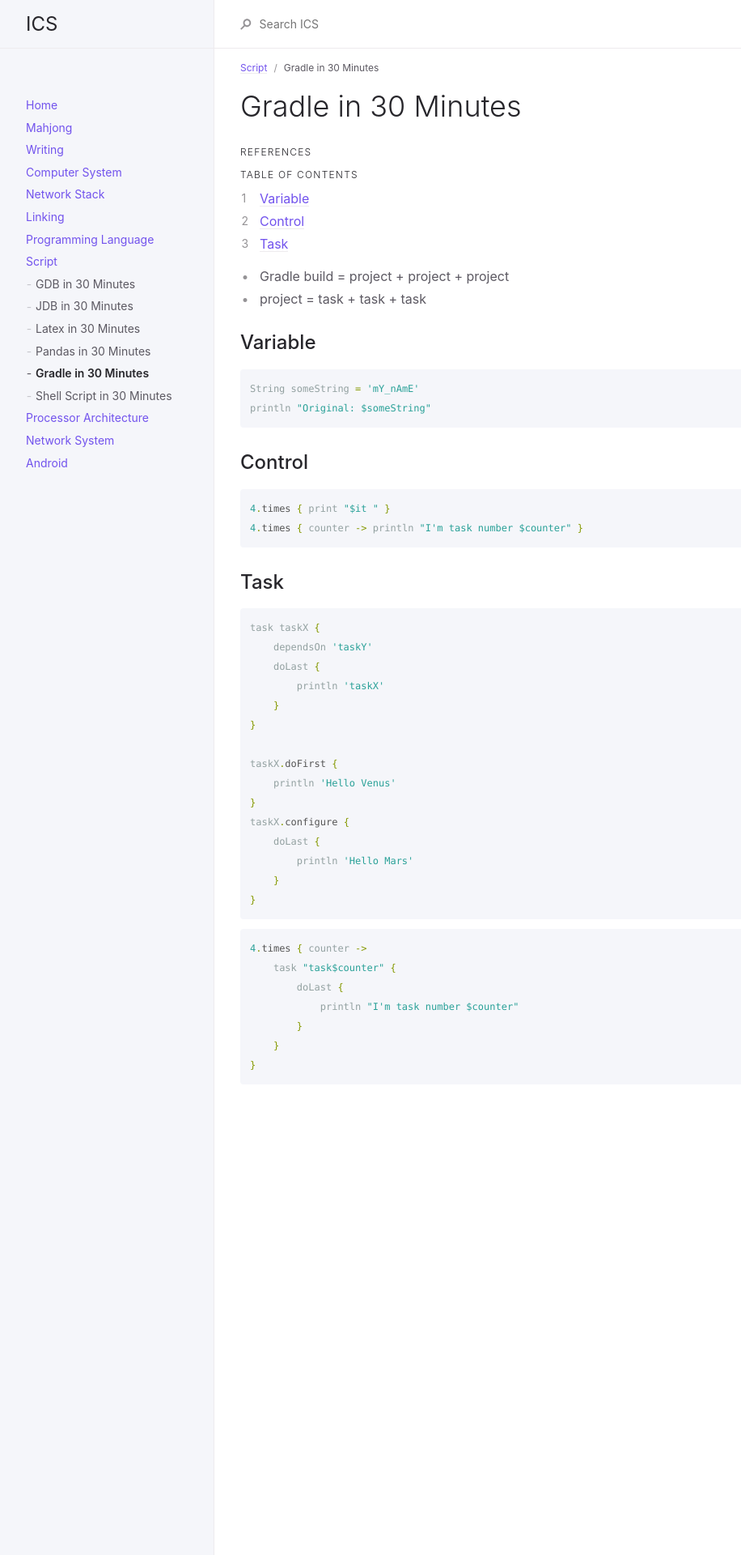
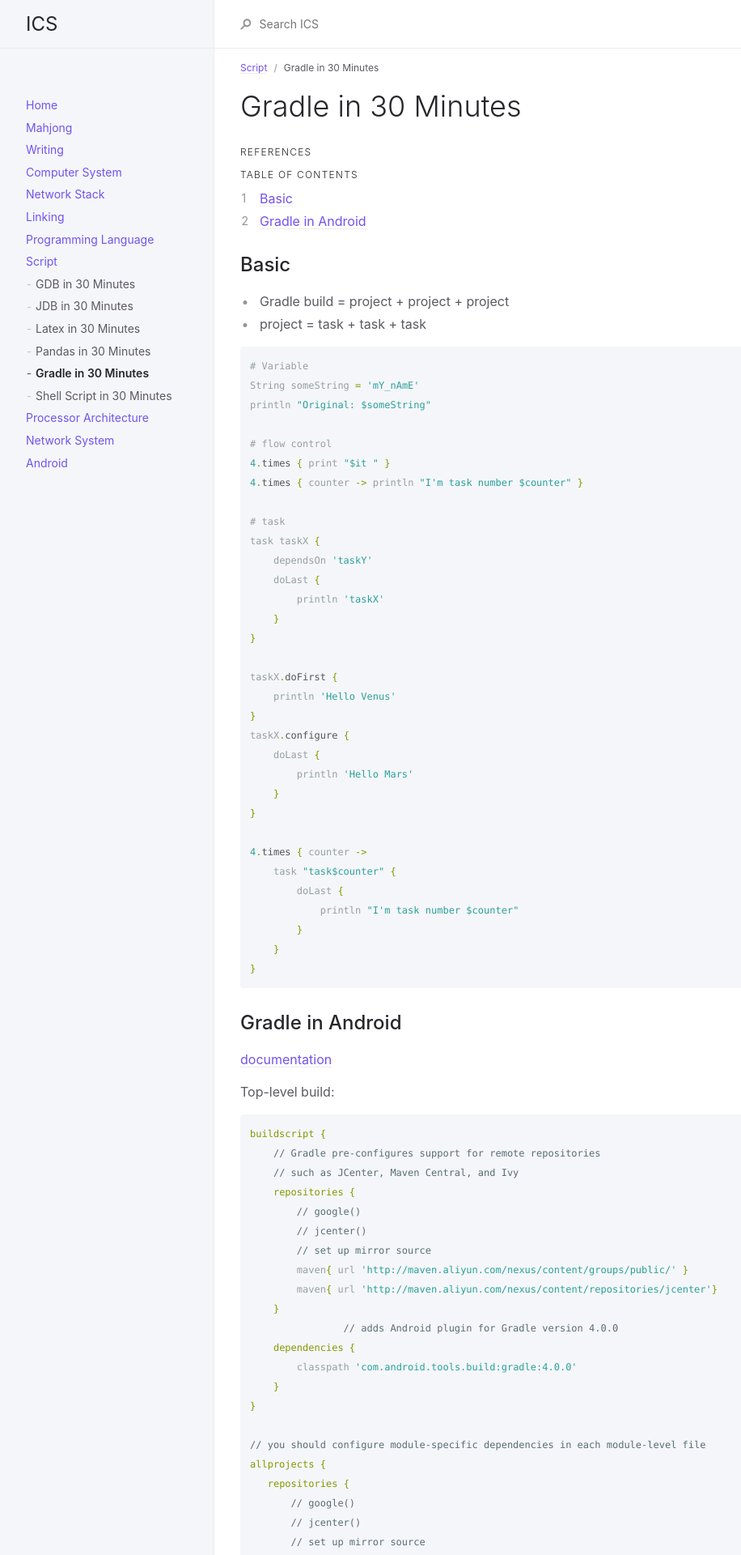
Before and after one commit to wongsingfo/comp-sys, a Jekyll site: the page built from docs/script/gradle.md, in a window 1280 px wide. Shown: the top 1920 px of the page at 81% size, without its empty margins (107-1023 px from the left). Built offline with Jekyll 4.4.1, drawn with Linux system fonts in a browser that asks for light colours; some of the changed text lies outside the part shown.

Commit message:
[update]

````diff
--- a/docs/script/gradle.md
+++ b/docs/script/gradle.md
@@ -17,26 +17,21 @@ nav_order: 80
 1. TOC
 {:toc}
 
+##  Basic
+
 - Gradle build = project + project + project
 - project = task + task + task
 
-## Variable
-
 ```gradle
+# Variable
 String someString = 'mY_nAmE'
 println "Original: $someString"
-```
 
-## Control
-
-```gradle
+# flow control
 4.times { print "$it " }
 4.times { counter -> println "I'm task number $counter" }
-```
 
-## Task
-
-```gradle
+# task
 task taskX {
     dependsOn 'taskY'
     doLast {
@@ -52,9 +47,7 @@ taskX.configure {
         println 'Hello Mars'
     }
 }
-```
 
-```gradle
 4.times { counter ->
     task "task$counter" {
         doLast {
@@ -63,3 +56,70 @@ taskX.configure {
     }
 }
 ```
+
+## Gradle in Android
+
+[documentation](https://developer.android.com/studio/build/index.html#top-level)
+
+Top-level build:
+
+```gradle
+buildscript {
+    // Gradle pre-configures support for remote repositories
+    // such as JCenter, Maven Central, and Ivy
+    repositories {
+        // google()
+        // jcenter()
+        // set up mirror source
+        maven{ url 'http://maven.aliyun.com/nexus/content/groups/public/' }
+        maven{ url 'http://maven.aliyun.com/nexus/content/repositories/jcenter'}
+    }
+		// adds Android plugin for Gradle version 4.0.0
+    dependencies {
+        classpath 'com.android.tools.build:gradle:4.0.0'
+    }
+}
+
+// you should configure module-specific dependencies in each module-level file
+allprojects {
+   repositories {
+       // google()
+       // jcenter()
+       // set up mirror source
+       maven{ url 'http://maven.aliyun.com/nexus/content/groups/public/'}
+       maven{ url 'http://maven.aliyun.com/nexus/content/repositories/jcenter'}
+   }
+}
+
+// properties
+ext {
+	compileSdkVersion = 28
+}
+```
+
+Module build:
+
+```gradle
+android {
+  buildTypes {
+    release {
+      ..
+    }
+  }
+  // access project properties
+  compileSdkVersion rootProject.ext.compileSdkVersion
+
+  // JNI
+  externalNativeBuild {
+    cmake {
+      path 'CMakeLists.txt'
+    }
+  }
+}
+dependencies {
+  // access project properties
+  implementation "com.android.support:appcompat-v7:${rootProject.ext.supportLibVersion}"
+  implementation fileTree(dir: 'libs', include: ['*.jar'])
+  testImplementation
+}
+```
````
Also changed, not shown: docs/android/tool.md (+2 -0 lines), docs/prog-lang/cpp/cpp.md (+4 -0 lines), docs/writing/words.md (+3 -0 lines).
